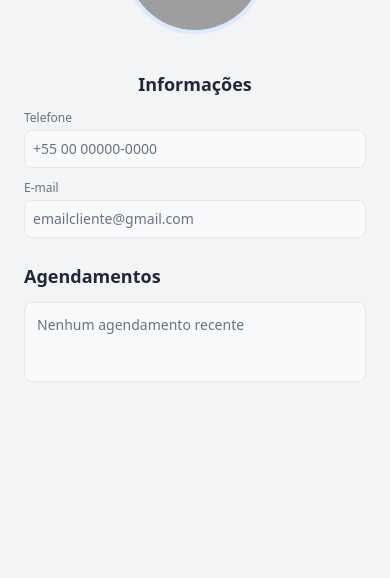
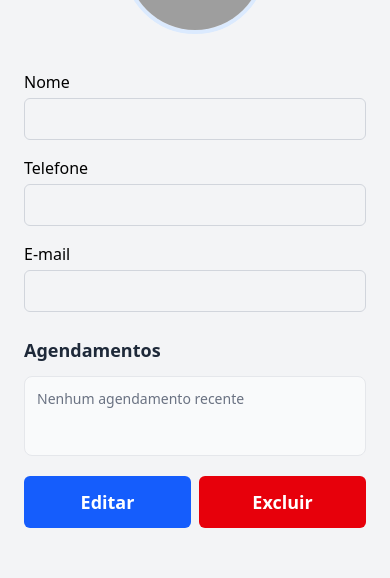
Before and after one commit to AlecYalcin/KNN-Barber-App, a React (Vite) app in the folder front/: page /cliente/perfil in a window 390 px wide. Shown: the part 194-772 px from the top of the page. Built offline with nearby package versions, Linux system fonts and the light colour scheme; no server answers; grey boxes are pictures that could not be loaded.

Commit message:
feat: adicionada responsividade e funcionalidades na tela de perfil do usuário #71

```diff
--- a/front/src/pages/auth/ClientePerfil.jsx
+++ b/front/src/pages/auth/ClientePerfil.jsx
@@ -1,8 +1,31 @@
 import ButtonBack from "../../components/ButtonBack";
 import BottomNav from "../../components/BottomNav";
 import PhotoPerfil from "../../components/PhotoPerfil";
+import { useState } from "react";
 
 const ClientePerfil = () => {
+  const [nome, setNome] = useState("");
+  const [email, setEmail] = useState("");
+  const [telefone, setTelefone] = useState("");
+  const [isEditing, setIsEditing] = useState(false);
+
+  const handleEdit = () => {
+    setIsEditing(true);
+  };
+
+  const handleSave = (e) => {
+    // e.preventDefault();
+    setIsEditing(false);
+    // lógica para salvar
+    console.log({ nome, email, telefone });
+  };
+
+  const handleDelete = () => {
+    // lógica para excluir
+    setEmail("");
+    setTelefone("");
+    setIsEditing(false);
+  };
   return (
     <div className="min-h-screen bg-gray-100 py-15 flex">
       <ButtonBack />
@@ -10,26 +33,40 @@ const ClientePerfil = () => {
       <main className="flex w-full flex-col items-center p-6 lg:mt-10 lg:pl-69">
         <PhotoPerfil />
 
-        <h2 className="text-lg font-bold mb-3 text-gray-800">Informações</h2>
-
         <div className="w-full">
-          <form className="space-y-3">
-            <div>
-              <label className="block text-xs font-medium text-gray-500 mb-1">
-                Telefone
-              </label>
-              <div className="p-2 bg-gray-50 rounded-lg border border-gray-200">
-                <p className="text-sm text-gray-500">+55 00 00000-0000</p>
-              </div>
+          <form onSubmit={handleSave} className="w-full">
+            <div className="mb-4">
+              <label className="block mb-1 font-medium">Nome</label>
+              <input
+                type="text"
+                value={nome}
+                onChange={(e) => setNome(e.target.value)}
+                required
+                disabled={!isEditing}
+                className="w-full px-3 py-2 rounded-md border border-gray-300 focus:outline-none focus:ring-2 focus:ring-blue-500 disabled:bg-gray-100"
+              />
             </div>
-
-            <div>
-              <label className="block text-xs font-medium text-gray-500 mb-1">
-                E-mail
-              </label>
-              <div className="p-2 bg-gray-50 rounded-lg border border-gray-200">
-                <p className="text-sm text-gray-500">emailcliente@gmail.com</p>
-              </div>
+            <div className="mb-4">
+              <label className="block mb-1 font-medium">Telefone</label>
+              <input
+                type="tel"
+                value={telefone}
+                onChange={(e) => setTelefone(e.target.value)}
+                required
+                disabled={!isEditing}
+                className="w-full px-3 py-2 rounded-md border border-gray-300 focus:outline-none focus:ring-2 focus:ring-blue-500 disabled:bg-gray-100"
+              />
+            </div>
+            <div className="mb-4">
+              <label className="block mb-1 font-medium">E-mail</label>
+              <input
+                type="email"
+                value={email}
+                onChange={(e) => setEmail(e.target.value)}
+                required
+                disabled={!isEditing}
+                className="w-full px-3 py-2 rounded-md border border-gray-300 focus:outline-none focus:ring-2 focus:ring-blue-500 disabled:bg-gray-100"
+              />
             </div>
           </form>
 
@@ -45,7 +82,33 @@ const ClientePerfil = () => {
           </div>
         </div>
 
-
+        <div className="flex lg:justify-end gap-2 w-full mt-5">
+          {!isEditing && (
+            <button
+              type="button"
+              onClick={handleEdit}
+              className="w-full py-3 bg-blue-600 text-white rounded-md font-bold text-lg hover:bg-blue-700 transition-colors lg:flex lg:justify-center lg:w-30"
+            >
+              Editar
+            </button>
+          )}
+          {isEditing && (
+            <button
+              type="submit"
+              onClick={handleSave}
+              className="w-full py-3 bg-green-600 text-white rounded-md font-bold text-lg hover:bg-green-700 transition-colors lg:flex lg:justify-center lg:w-30"
+            >
+              Salvar
+            </button>
+          )}
+          <button
+            type="button"
+            onClick={handleDelete}
+            className="w-full py-3 bg-red-600 text-white rounded-md font-bold text-lg hover:bg-red-700 transition-colors lg:flex lg:justify-center lg:w-30"
+          >
+            Excluir
+          </button>
+        </div>
 
         <BottomNav />
       </main>
```
